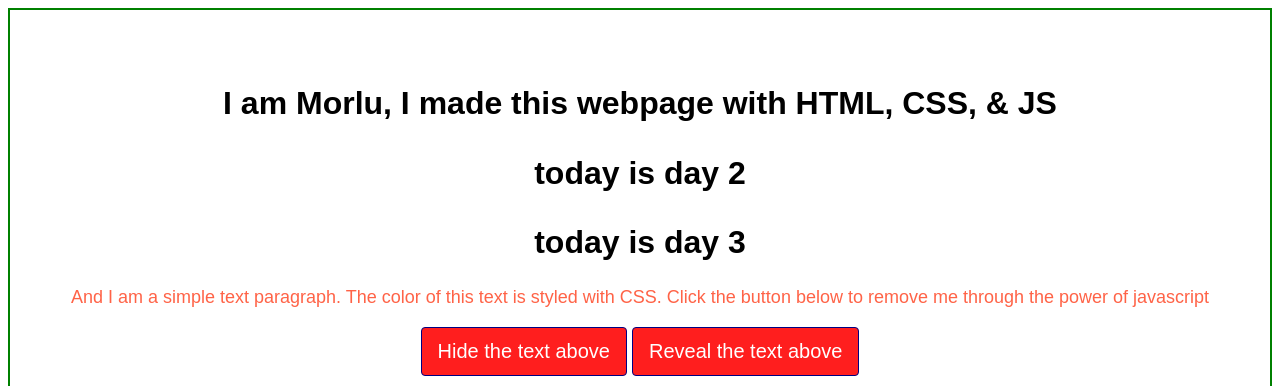
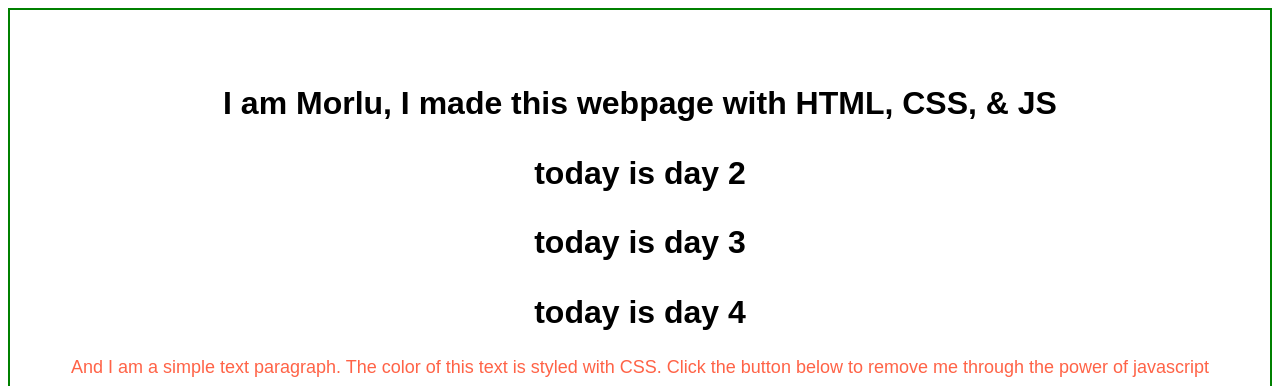
Before and after one commit to morluholder/client-app-repo, a plain HTML site: page frontend/index.html in a window 1280 px wide. Shown: the top 386 px of the page. Drawn offline with Linux system fonts and the light colour scheme.

Commit message:
added line 15 in index.html file

```diff
--- a/frontend/index.html
+++ b/frontend/index.html
@@ -12,6 +12,7 @@
     <h1>I am Morlu, I made this webpage with HTML, CSS, & JS</h1>
     <h1>today is day 2</h1>
     <h1>today is day 3</h1>
+    <h1>today is day 4</h1>
     <p id="paratext">And I am a simple text paragraph. The color of this text is styled with CSS. Click the button below to remove me through the power of javascript</p>
     <button id="b1">Hide the text above</button>
     <button id="b2">Reveal the text above</button>
```
